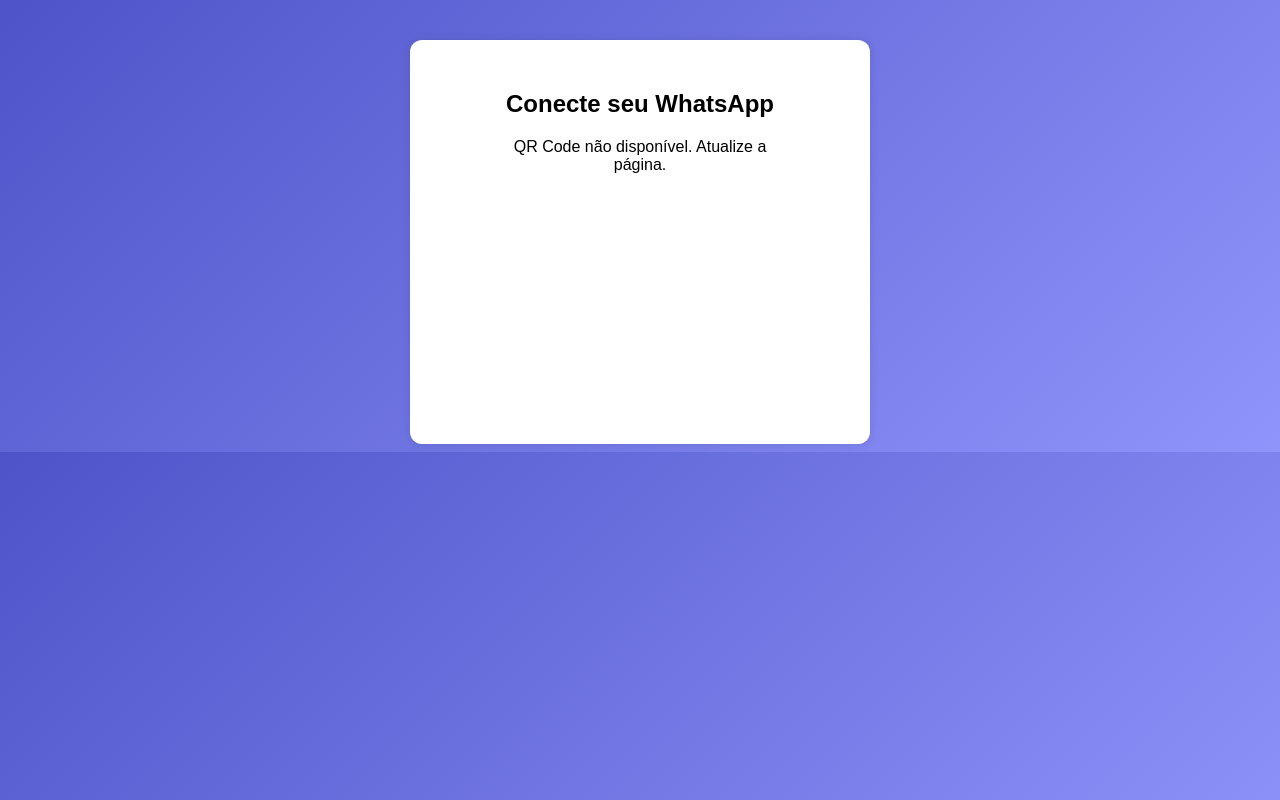
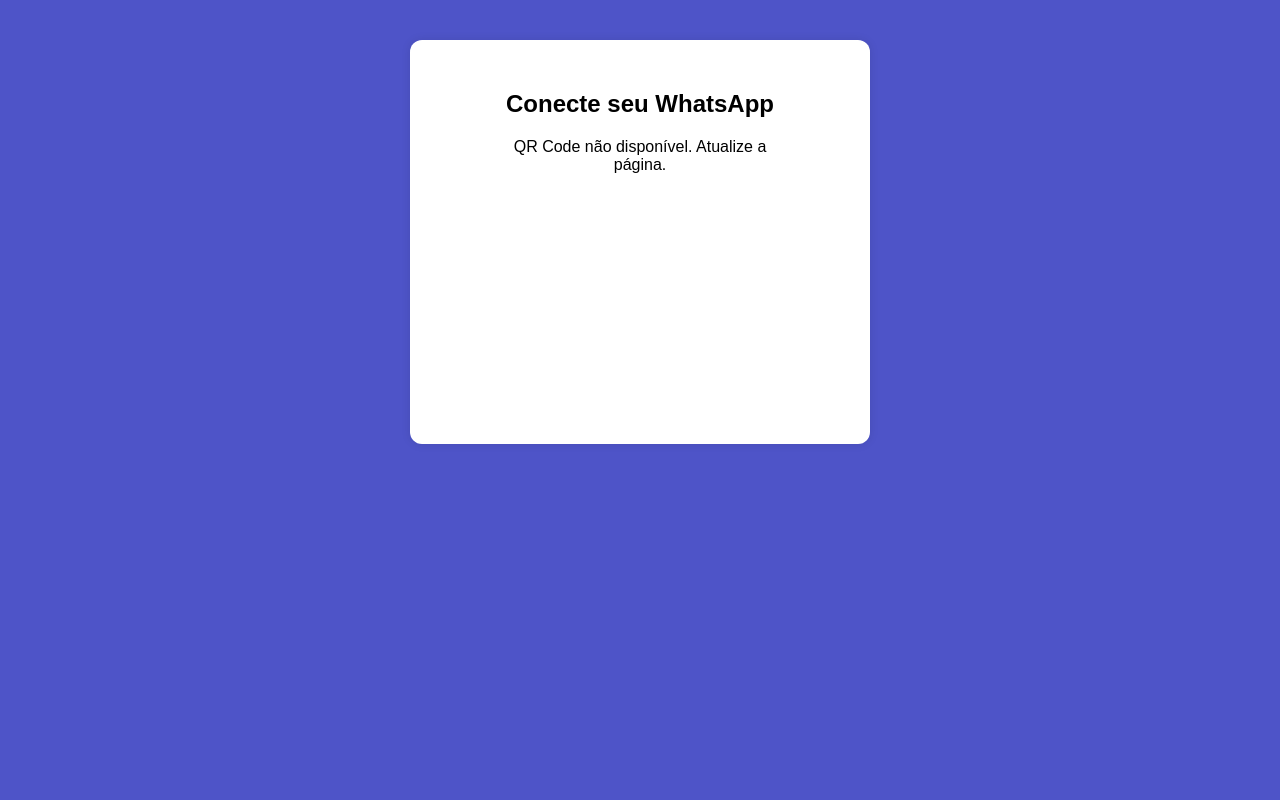
Before and after one commit to danmoreiradev/botazevedoadv, a website: page views/qr.html in a window 1280 px wide. Drawn offline with Linux system fonts and the light colour scheme; no server answers.

Commit message:
versão 1.4.04

```diff
--- a/views/qr.html
+++ b/views/qr.html
@@ -9,7 +9,7 @@
       font-family: Arial, sans-serif;
       text-align: center;
       margin-top: 40px;
-      background: linear-gradient(135deg, #4e54c8, #8f94fb);
+      background: linear-gradient(135deg, #4e54c8, #4e54c8);
     }
     #container {
       max-width: 400px;
```
